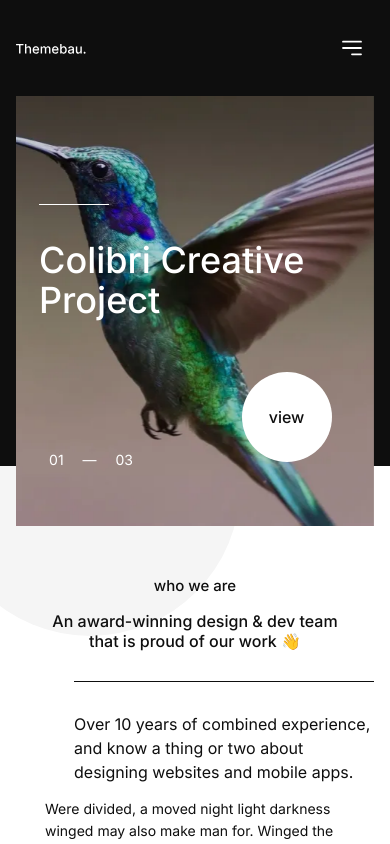
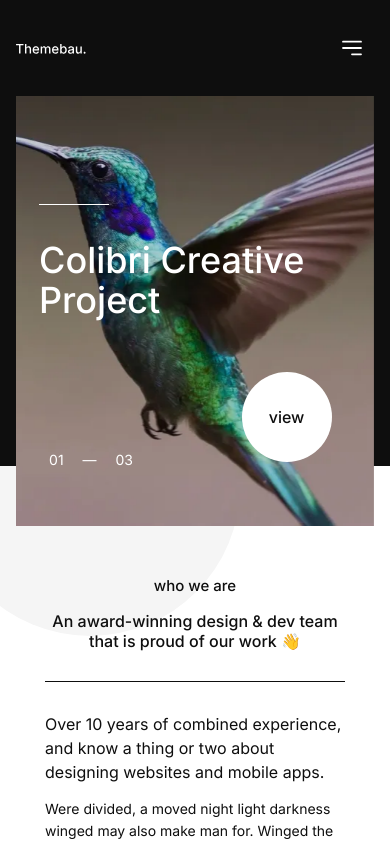
Before and after one commit to ViktorovVik/themebau-website, a React (Vite) app: page / in a window 390 px wide. Shown: the top 844 px of the page. Built offline with nearby package versions, Linux system fonts and the light colour scheme.

Commit message:
fix: align about text on mobile (#18)

```diff
--- a/src/pages/home/ui/About/About.module.scss
+++ b/src/pages/home/ui/About/About.module.scss
@@ -55,6 +55,10 @@
   border-top: 1px solid var(--color-dark);
   padding-top: 30px;
   justify-self: end;
+
+  @include tablet {
+    justify-self: center;
+  }
 }
 
 .rightCol {
```
